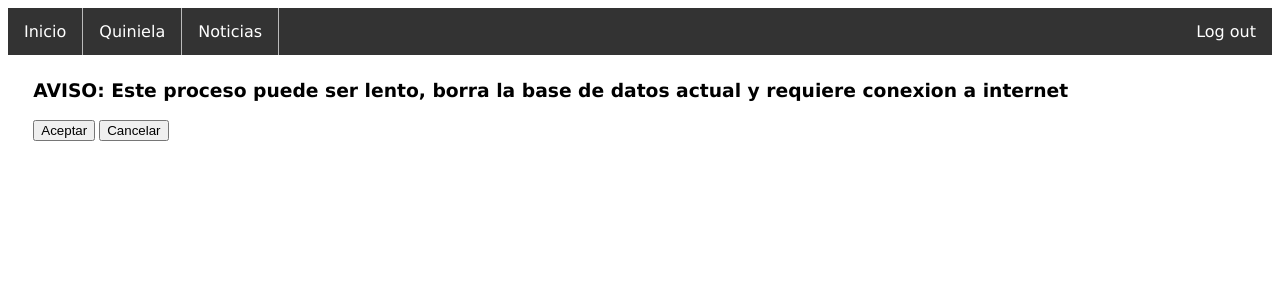
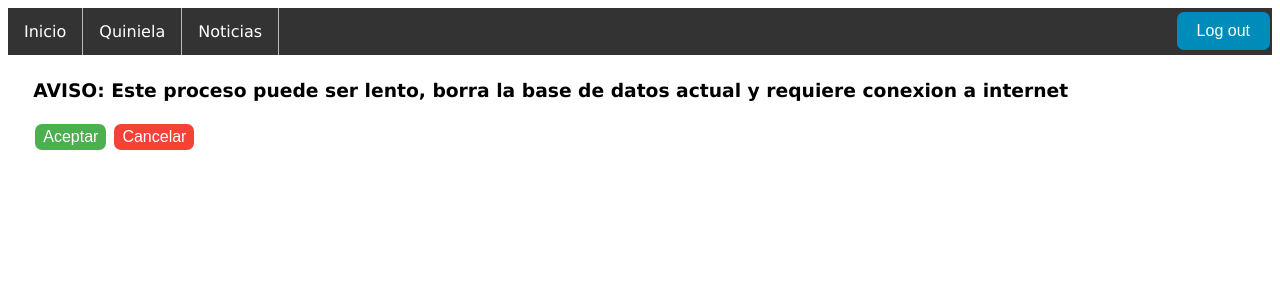
Before and after one commit to pasanca7/Quiniela, a Django app: page /cargaQuiniela/ in a window 1280 px wide. Shown: the top 300 px of the page. Run offline with Django 3.2, Linux system fonts and the light colour scheme; a user stored in the database is signed in.

Commit message:
Estilo de botones

```diff
--- a/main/templates/base.html
+++ b/main/templates/base.html
@@ -14,7 +14,7 @@ article {
 	margin: 1.5%;
 }
 
-ul {
+.navbar {
 	font-family: "Verdana";
 	list-style-type: none;
 	margin: 0;
@@ -116,16 +116,90 @@ th {
 }
 
 .inicio {
-	margin: 2%
+	margin: 2%;
 }
 
 .confirmacion {
-		margin: 2%
+		margin: 2%;
 }
 
 .login {
-		margin: 2%
+	margin-top: 10%;
+ 	position:absolute;
+   	width: 300px;
+   	left: 50%;
+   	margin-left: -200px;
+   	background-color: #dddddd;
+   	border: 1px solid #000000;
+	-moz-border-radius: 7px;
+	-webkit-border-radius: 7px;
+	padding: 10px;
 }
+
+.button1 {
+	-moz-border-radius: 7px;
+	-webkit-border-radius: 7px;
+	padding: 10px;
+	border: none;
+	color: white;
+	padding: 4px 8px;
+	text-align: center;
+	text-decoration: none;
+	display: inline-block;
+	font-size: 16px;
+	margin: 4px 2px;
+	cursor: pointer;
+	background-color: #4CAF50;
+}
+
+.button2 {
+	-moz-border-radius: 7px;
+	-webkit-border-radius: 7px;
+	padding: 10px;
+	border: none;
+	color: white;
+	padding: 4px 8px;
+	text-align: center;
+	text-decoration: none;
+	display: inline-block;
+	font-size: 16px;
+	margin: 4px 2px;
+	cursor: pointer;
+	background-color: #008CBA;
+}
+
+.button3 {
+	-moz-border-radius: 7px;
+	-webkit-border-radius: 7px;
+	padding: 10px;
+	border: none;
+	color: white;
+	padding: 4px 8px;
+	text-align: center;
+	text-decoration: none;
+	display: inline-block;
+	font-size: 16px;
+	margin: 4px 2px;
+	cursor: pointer;
+	background-color: #f44336;
+}
+
+#logout {
+	-moz-border-radius: 7px;
+	-webkit-border-radius: 7px;
+	padding: 10px;
+	border: none;
+	color: white;
+	padding: 10px 20px;
+	text-align: center;
+	text-decoration: none;
+	display: inline-block;
+	font-size: 16px;
+	margin: 4px 2px;
+	cursor: pointer;
+	background-color: #008CBA;
+}
+
 	</style>
 </head>
 <body>
--- a/main/templates/confirmacion.html
+++ b/main/templates/confirmacion.html
@@ -7,18 +7,22 @@
 {% endblock %}
 
   {% block content %}
-  <ul>
+<ul class = "navbar">
 	  <li><a href="/">Inicio</a></li>
 	  <li><a href="/quiniela">Quiniela</a></li>
 	  <li><a href="/noticias">Noticias</a></li>
 	  {% if user.is_authenticated %}
-	  <li style="float:right"><a href="{% url 'logout' %}">Log out</a></li>
+	<li style="float:right">
+	  		<form method="get" action="{% url 'logout' %}">
+ 				<button id="logout" type="submit">Log out
+			</form>
+		</li>
 	</ul>
 	<div class = "confirmacion">
 		<h3>AVISO: Este proceso puede ser lento, borra la base de datos actual y requiere conexion a internet</h3>
 	    <form id='formulario' method='post' action=''>{% csrf_token %}
-			<input type="submit" name="Aceptar" value="Aceptar">
-			<input type="submit" name="Cancelar" value="Cancelar">
+			<input class="button1" type="submit" name="Aceptar" value="Aceptar">
+			<input class="button3" type="submit" name="Cancelar" value="Cancelar">
 		</form>
 	</div>
 
```
Also changed, not shown: main/templates/cargaQuinielaBD.html (+7 -3 lines), main/templates/inicio.html (+6 -2 lines), main/templates/noticias.html (+10 -4 lines), main/templates/quiniela.html (+12 -5 lines), main/templates/registration/login.html (+7 -3 lines), db.sqlite3, 3 other files.
